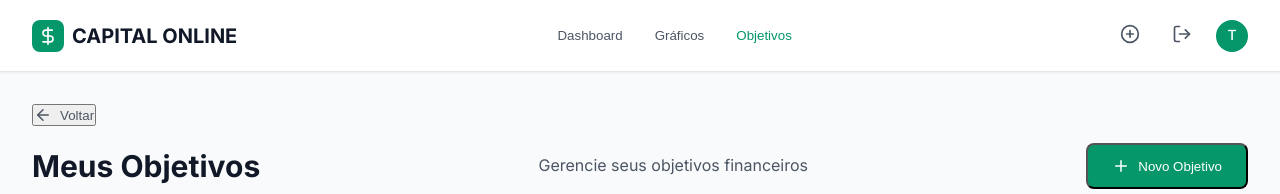
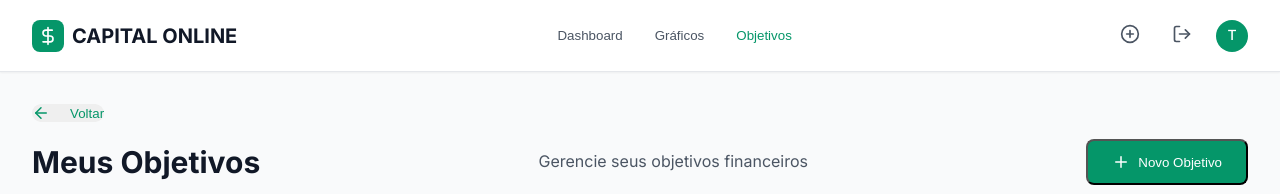
Before and after one commit to thais-pacheco/Capital-Online-tcc, a React (Vite) app in the folder frontend/: page /objetivos in a window 1280 px wide. Shown: the top 194 px of the page. Built offline with nearby package versions, Linux system fonts and the light colour scheme; no server answers.

Commit message:
resolvendo problemas

```diff
--- a/frontend/src/components/objectives/objectives.css
+++ b/frontend/src/components/objectives/objectives.css
@@ -131,11 +131,13 @@
 .goals-back-button {
   display: flex;
   align-items: center;
-  gap: 0.5rem;
-  color: #4b5563;
+  gap: 20px;
+  color: #059669;
   cursor: pointer;
   transition: color 0.2s;
   margin-bottom: 1rem;
+  border: none;
+  border-radius: 15px;
 }
 
 .goals-back-button:hover {
--- a/frontend/src/components/objectives/objectives.tsx
+++ b/frontend/src/components/objectives/objectives.tsx
@@ -187,6 +187,8 @@ const Goals: React.FC<GoalsProps> = ({ onNavigate, onLogout }) => {
               <button className="active">Objetivos</button>
             </nav>
 
+
+
             <div className="goals-header-actions">
               <button onClick={() => onNavigate('new-transaction')} title="Nova Transação">
                 <PlusCircle size={20} />
@@ -274,7 +276,7 @@ const Goals: React.FC<GoalsProps> = ({ onNavigate, onLogout }) => {
                   <option value="lazer">Lazer</option>
                   <option value="saude">Saúde</option>
                   <option value="investimento">Investimento</option>
-                  {/* pode adicionar outras categorias aqui */}
+
                 </select>
               </div>
 
```
